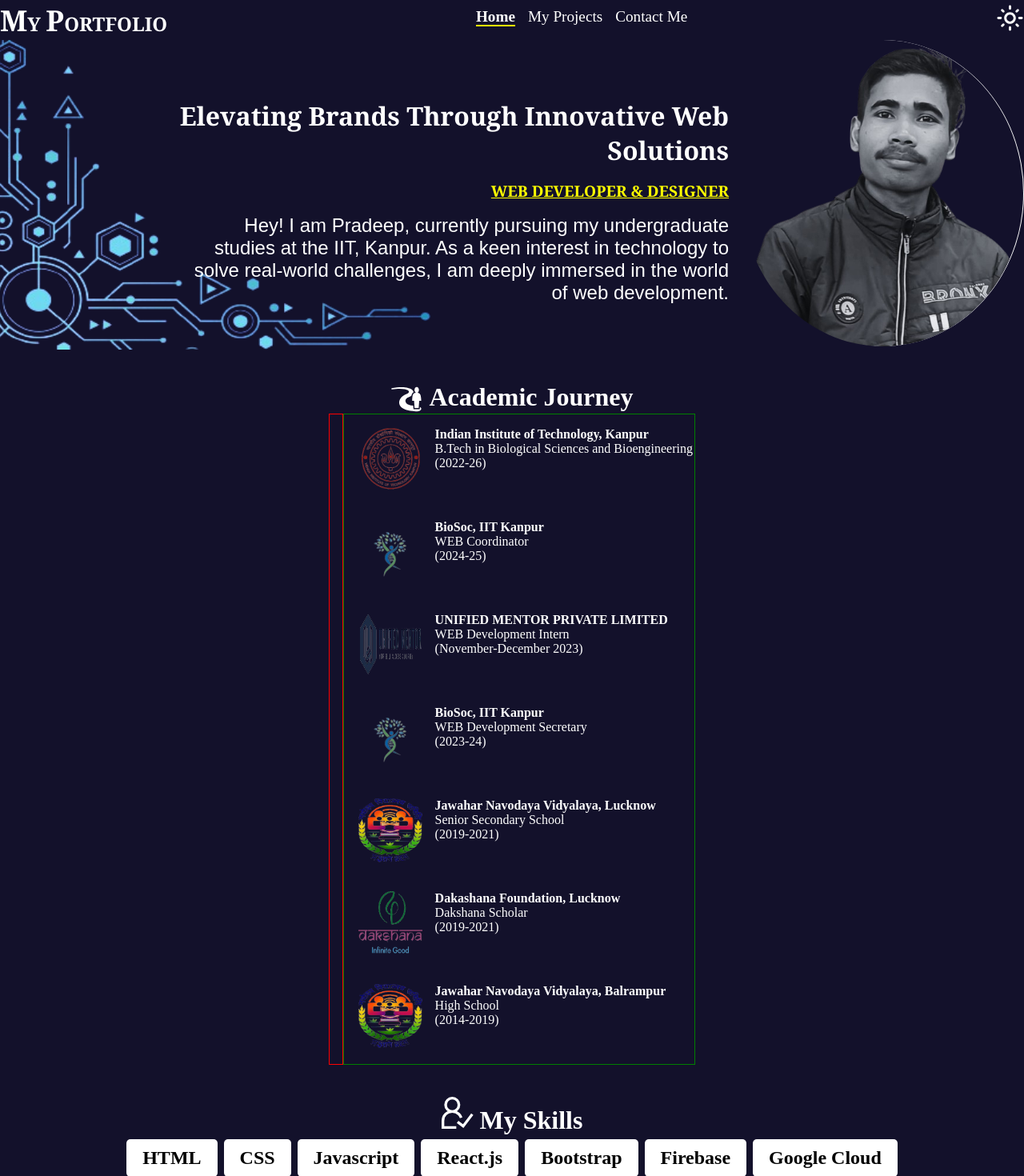
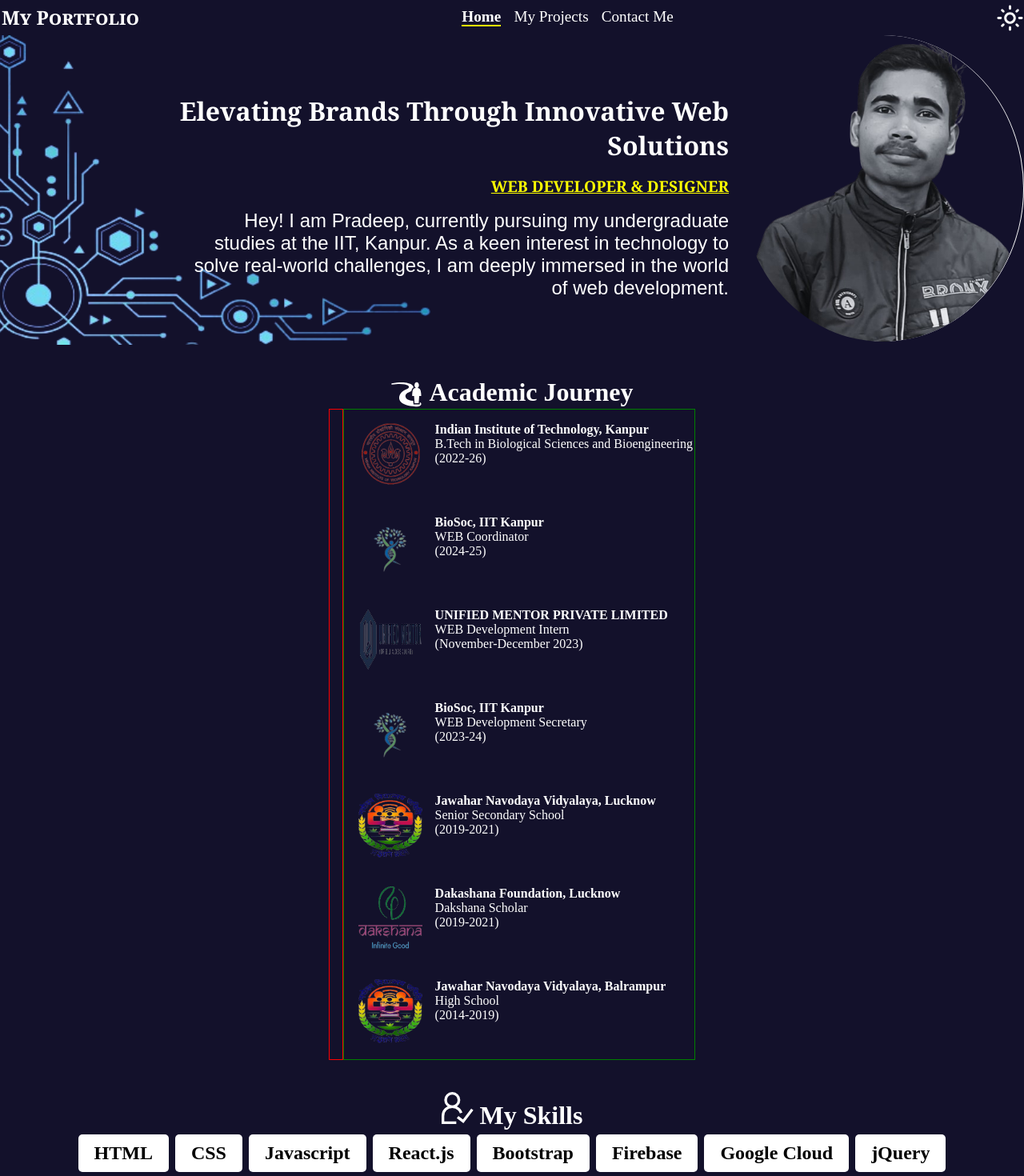
Before and after one commit to pradeepkumar-es/my-portfolio, a React (Vite) app: page / in a window 1280 px wide. Shown: the top 1470 px of the page at 80% size. Built offline with nearby package versions, Linux system fonts and the light colour scheme.

Commit message:
title on hove and skill added

```diff
--- a/src/components/Footer.jsx
+++ b/src/components/Footer.jsx
@@ -10,9 +10,9 @@ export default function Footer(){
                 <div className="social-link">
                     <ul>
                         {/* <li>Connect with me</li> */}
-                        <li><a href="https://www.instagram.com/pradeepkumar.es/" target='_blank'><FaInstagram /></a></li>
-                        <li><a href="https://www.linkedin.com/in/pradeepkumar-es/" target='_blank' ><FaLinkedin /></a></li>
-                        <li><a href="https://www.facebook.com/pradeepkumar.es/" target='_blank' ><FaFacebook /></a></li>
+                        <li title='Instagram'><a href="https://www.instagram.com/pradeepkumar.es/" target='_blank'><FaInstagram /></a></li>
+                        <li title='Linkedin'><a href="https://www.linkedin.com/in/pradeepkumar-es/" target='_blank' ><FaLinkedin /></a></li>
+                        <li title='Facebook'><a href="https://www.facebook.com/pradeepkumar.es/" target='_blank' ><FaFacebook /></a></li>
                     </ul>
                 </div>
             </div>
--- a/src/components/Home.jsx
+++ b/src/components/Home.jsx
@@ -101,6 +101,7 @@ export default function Home() {
                         <div>Bootstrap</div>
                         <div>Firebase</div>
                         <div>Google Cloud</div>
+                        <div>jQuery</div>
                     </div>
                 </div>
                 <div className="myproject">
--- a/src/components/Navbar.jsx
+++ b/src/components/Navbar.jsx
@@ -25,7 +25,8 @@ export default function Navabar() {
      return (
         <>
             <div className="nav">
-                <div className="logo"><h2><span>M</span>Y <span>P</span>ORTFOLIO</h2></div>
+                {/* <div className="logo"><h2><span>M</span>Y <span>P</span>ORTFOLIO</h2></div> */} {/* using span we increase the size of letter */}
+                <div className="logo"><h2>My Portfolio</h2></div> {/* using styling and applying font-variant:small-caps to convert to uppercase and converted letter will have lower font size then original uppercase letter*/}
                 <div className="menu-link">
                     <ul>
                         <li> <NavLink className={({isActive})=>(isActive?'active-link':'home')} to="/">Home</NavLink> </li>
@@ -36,7 +37,7 @@ export default function Navabar() {
                         <li><NavLink className={({isActive})=>(isActive? 'active-link':'')} to="/contact">Contact Me</NavLink></li>
                     </ul>
                 </div>
-                <div className="mode" onClick={changeMode}>
+                <div title='Toggle The Mode' className="mode" onClick={changeMode}> {/* Title attribute will show extra information about element tag on hover */}
                     {mode?<MdOutlineLightMode className='lightMode' />:<MdOutlineDarkMode className='darkMode' />}
                 </div>
 
--- a/src/css/navbar.css
+++ b/src/css/navbar.css
@@ -68,6 +68,9 @@ body {
   padding-top: 1px;
   color: rgb(224, 244, 247);
   font-family: Georgia, "Times New Roman", Times, serif;
+  font-variant: small-caps; /*to convert all letter in upper case, here converted letter size will be smaller than that of original uppercase letter*/
+  padding-top: 5px;
+  padding-left: 2px;
 }
 .nav .logo h2 span {
   font-size: 150%;
--- a/src/css/projectpage.css
+++ b/src/css/projectpage.css
@@ -9,6 +9,7 @@
 }
 .projectpage h1{
     padding-top: 3rem;
+    font-variant:small-caps; /*This will captitalize and set the first letter to bigger*/
 }
 .projectpage .projectlist{
     padding: 4rem;
```
